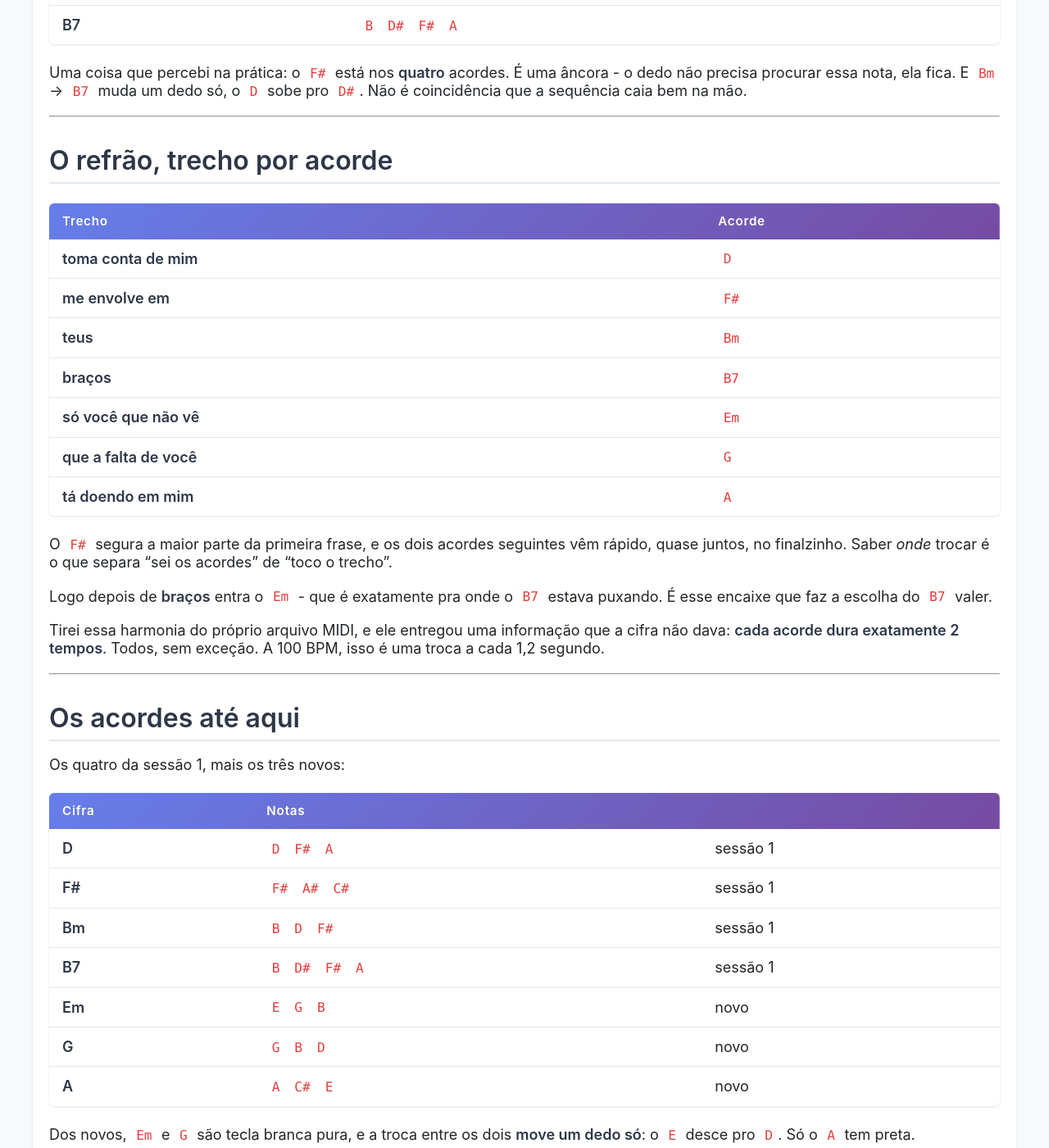
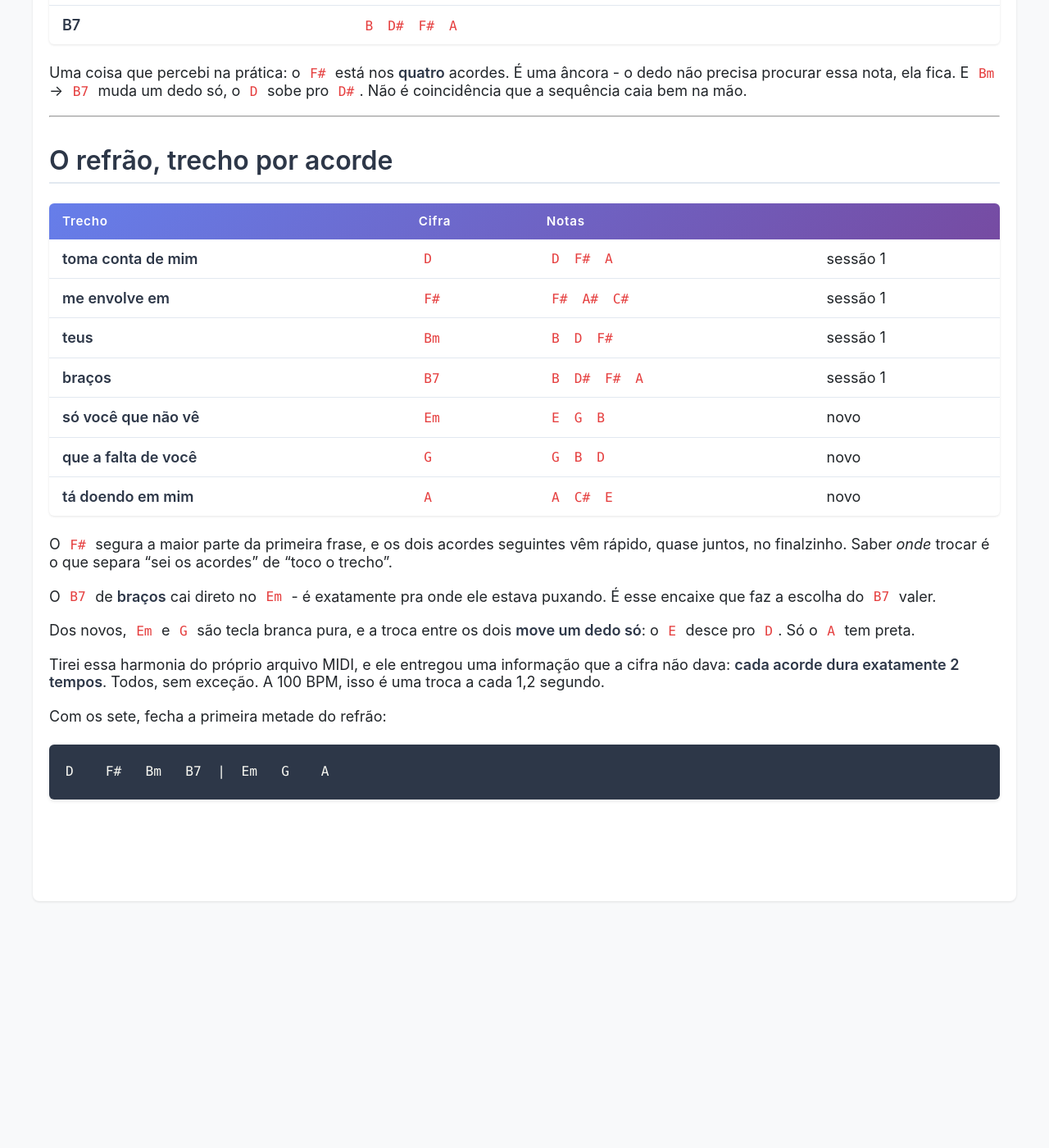
Before and after one commit to CarlosPena00/carlospena00.github.io, a Jekyll site: the page built from _posts/2026-08-09-music.md, in a window 1280 px wide and 1400 px high, scrolled down 1967 px. Shown: the whole window at 82% size. Built offline with Jekyll 4.4.1, drawn with Linux system fonts in a browser that asks for light colours; after the commit the page ends 3086 px from its top, so only the background shows below that.

Commit message:
fix(blog): Update chord table format and add note details for better clarity

```diff
--- a/_posts/2026-08-09-music.md
+++ b/_posts/2026-08-09-music.md
@@ -76,39 +76,23 @@ Uma coisa que percebi na prática: o `F#` está nos **quatro** acordes. É uma
 
 ## O refrão, trecho por acorde
 
-| Trecho | Acorde |
-|---|---|
-| **toma conta de mim** | `D` |
-| **me envolve em** | `F#` |
-| **teus** | `Bm` |
-| **braços** | `B7` |
-| **só você que não vê** | `Em` |
-| **que a falta de você** | `G` |
-| **tá doendo em mim** | `A` |
+| Trecho | Cifra | Notas | |
+|---|---|---|---|
+| **toma conta de mim** | `D` | `D` `F#` `A` | sessão 1 |
+| **me envolve em** | `F#` | `F#` `A#` `C#` | sessão 1 |
+| **teus** | `Bm` | `B` `D` `F#` | sessão 1 |
+| **braços** | `B7` | `B` `D#` `F#` `A` | sessão 1 |
+| **só você que não vê** | `Em` | `E` `G` `B` | novo |
+| **que a falta de você** | `G` | `G` `B` `D` | novo |
+| **tá doendo em mim** | `A` | `A` `C#` `E` | novo |
 
 O `F#` segura a maior parte da primeira frase, e os dois acordes seguintes vêm rápido, quase juntos, no finalzinho. Saber *onde* trocar é o que separa "sei os acordes" de "toco o trecho".
 
-Logo depois de **braços** entra o `Em` - que é exatamente pra onde o `B7` estava puxando. É esse encaixe que faz a escolha do `B7` valer.
+O `B7` de **braços** cai direto no `Em` - é exatamente pra onde ele estava puxando. É esse encaixe que faz a escolha do `B7` valer.
+
+Dos novos, `Em` e `G` são tecla branca pura, e a troca entre os dois **move um dedo só**: o `E` desce pro `D`. Só o `A` tem preta.
 
 Tirei essa harmonia do próprio arquivo MIDI, e ele entregou uma informação que a cifra não dava: **cada acorde dura exatamente 2 tempos**. Todos, sem exceção. A 100 BPM, isso é uma troca a cada 1,2 segundo.
-
----
-
-## Os acordes até aqui
-
-Os quatro da sessão 1, mais os três novos:
-
-| Cifra | Notas | |
-|---|---|---|
-| **D** | `D` `F#` `A` | sessão 1 |
-| **F#** | `F#` `A#` `C#` | sessão 1 |
-| **Bm** | `B` `D` `F#` | sessão 1 |
-| **B7** | `B` `D#` `F#` `A` | sessão 1 |
-| **Em** | `E` `G` `B` | novo |
-| **G** | `G` `B` `D` | novo |
-| **A** | `A` `C#` `E` | novo |
-
-Dos novos, `Em` e `G` são tecla branca pura, e a troca entre os dois **move um dedo só**: o `E` desce pro `D`. Só o `A` tem preta.
 
 Com os sete, fecha a primeira metade do refrão:
 
```
